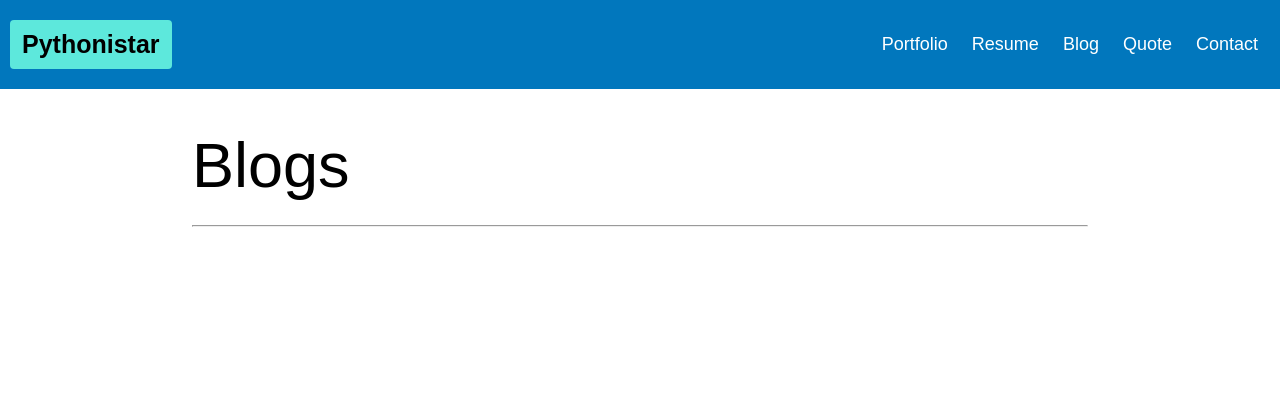
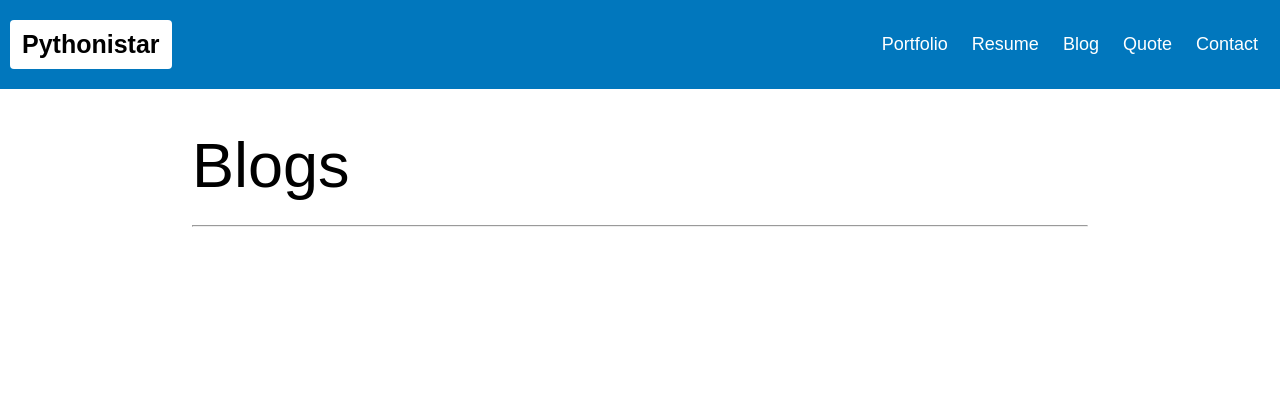
Before and after one commit to alba-molina-nyc/alba_portfolio_website, a Django app: page /blogs/ in a window 1280 px wide, with the pointer over the restyled element. Shown: the top 420 px of the page. Run offline with Django 3.2, Linux system fonts and the light colour scheme; data that the repository does not hold is empty; some libraries are stand-ins or nearby versions.

Commit message:
more edits

```diff
--- a/main_app/templates/base.html
+++ b/main_app/templates/base.html
@@ -43,7 +43,7 @@
   }
 
   .header a:hover {
-    background-color: rgb(93,232,220);
+    background-color: white;
     color: black;
   }
 
```
